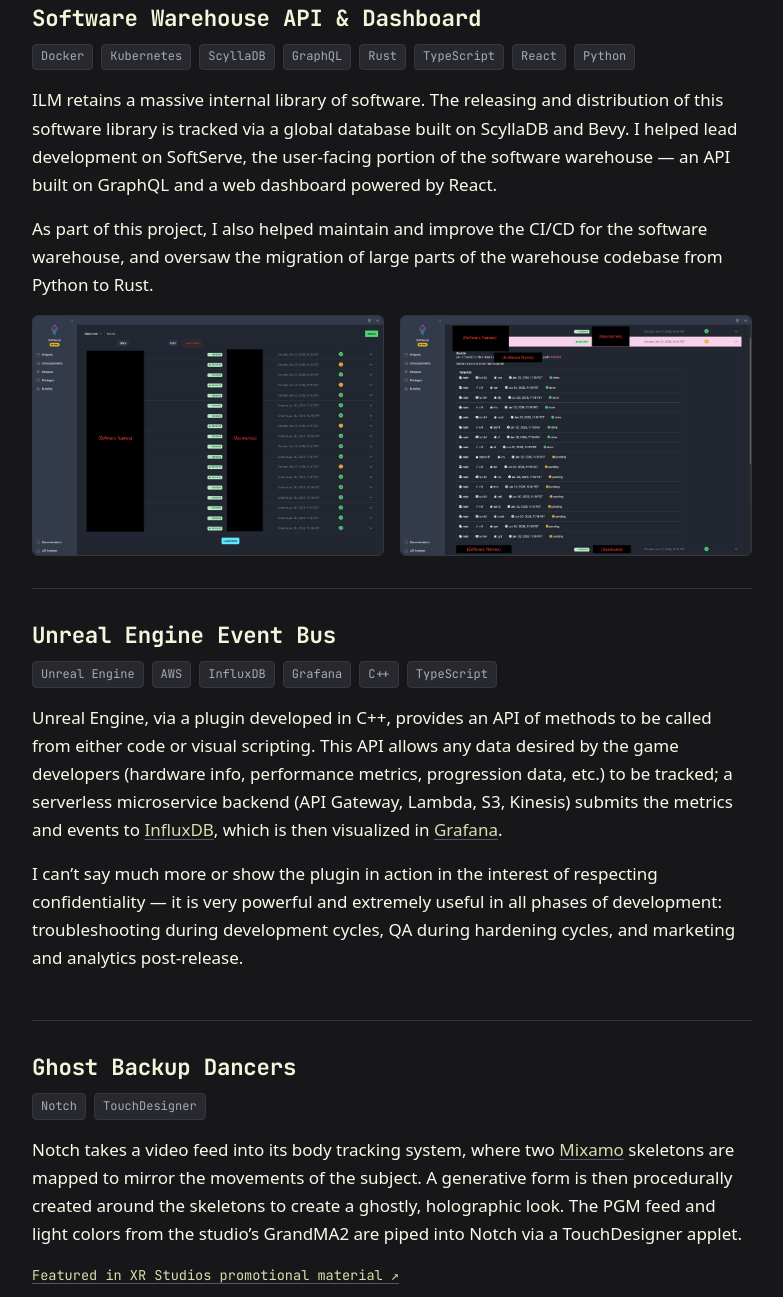
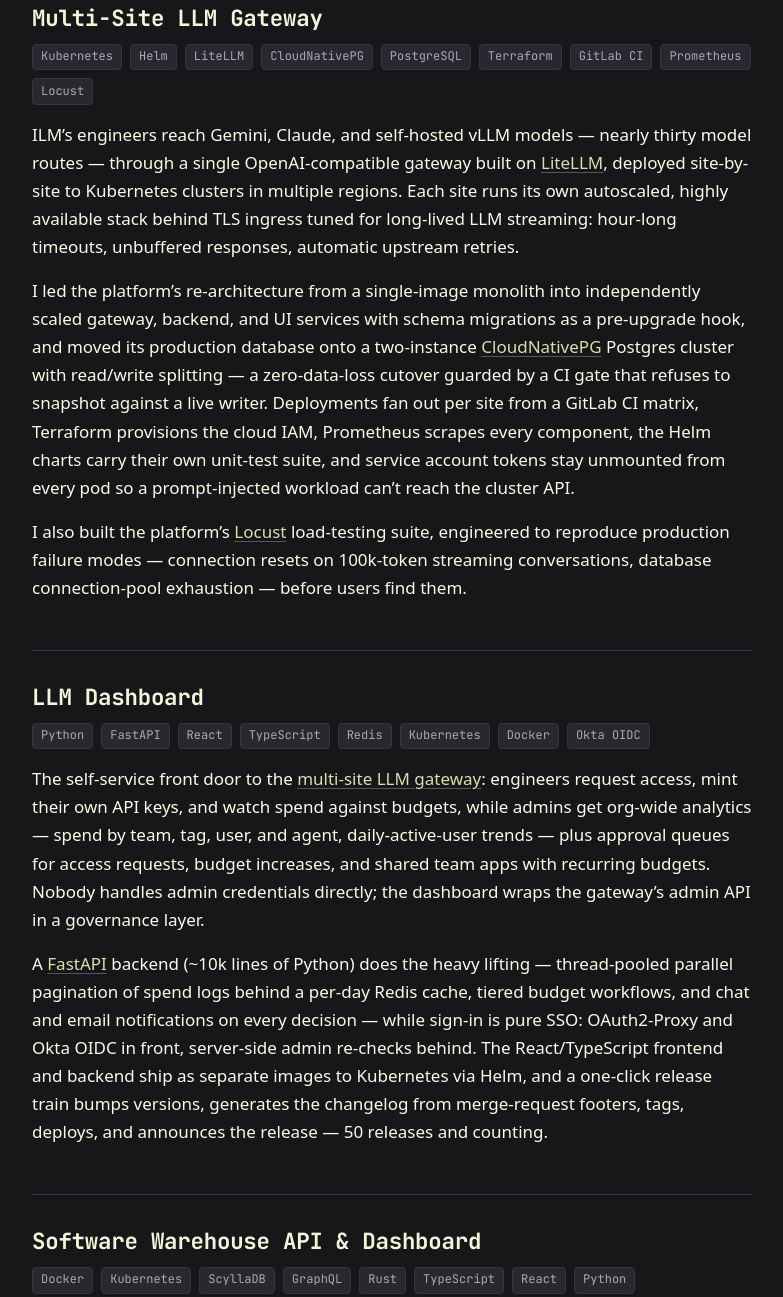
Before and after one commit to ToxicBananaParty/rydwy.com, an Astro site: page /portfolio in a window 1280 px wide. Shown: the part 896-2193 px from the top of the page, without its empty margins (248-1031 px from the left). Built offline with nearby package versions, Linux system fonts and the light colour scheme; Astro itself is replaced by a stand-in of ours.

Commit message:
Add and reorder projects

```diff
--- a/src/content/projects/demo-controller.md
+++ b/src/content/projects/demo-controller.md
@@ -1,7 +1,7 @@
 ---
 title: Demo Controller
 anchor: demo-controller
-order: 4
+order: 7
 tools: [Xcode, Swift 5]
 images:
   - src: ../../assets/democontroller.png
--- a/src/content/projects/ghost-backup-dancers.md
+++ b/src/content/projects/ghost-backup-dancers.md
@@ -1,7 +1,7 @@
 ---
 title: Ghost Backup Dancers
 anchor: ghost-backup-dancers
-order: 3
+order: 6
 tools: [Notch, TouchDesigner]
 link:
   label: Featured in XR Studios promotional material
--- /dev/null
+++ b/src/content/projects/llm-dashboard.md
@@ -0,0 +1,28 @@
+---
+title: LLM Dashboard
+anchor: llm-dashboard
+order: 3
+tools:
+  [Python, FastAPI, React, TypeScript, Redis, Kubernetes, Docker, Okta OIDC]
+# Screenshots to come — add censored captures like:
+# images:
+#   - src: ../../assets/llmdashboard-metrics.png
+#     alt: LLM Dashboard admin metrics view
+---
+The self-service front door to the [multi-site LLM gateway](#llm-gateway):
+engineers request access, mint their own API keys, and watch spend against
+budgets, while admins get org-wide analytics — spend by team, tag, user, and
+agent, daily-active-user trends — plus approval queues for access requests,
+budget increases, and shared team apps with recurring budgets. Nobody handles
+admin credentials directly; the dashboard wraps the gateway's admin API in a
+governance layer.
+
+A [FastAPI](https://fastapi.tiangolo.com/) backend (~10k lines of Python)
+does the heavy lifting — thread-pooled parallel pagination of spend logs
+behind a per-day Redis cache, tiered budget workflows, and chat and email
+notifications on every decision — while sign-in is pure SSO: OAuth2-Proxy and
+Okta OIDC in front, server-side admin re-checks behind. The React/TypeScript
+frontend and backend ship as separate images to Kubernetes via Helm, and a
+one-click release train bumps versions, generates the changelog from
+merge-request footers, tags, deploys, and announces the release — 50 releases
+and counting.
--- /dev/null
+++ b/src/content/projects/llm-gateway.md
@@ -0,0 +1,43 @@
+---
+title: Multi-Site LLM Gateway
+anchor: llm-gateway
+order: 2
+tools:
+  [
+    Kubernetes,
+    Helm,
+    LiteLLM,
+    CloudNativePG,
+    PostgreSQL,
+    Terraform,
+    GitLab CI,
+    Prometheus,
+    Locust,
+  ]
+# Screenshots to come — add censored captures like:
+# images:
+#   - src: ../../assets/llmgateway-grafana.png
+#     alt: LLM gateway Grafana dashboard
+---
+ILM's engineers reach Gemini, Claude, and self-hosted vLLM models — nearly
+thirty model routes — through a single OpenAI-compatible gateway built on
+[LiteLLM](https://www.litellm.ai/), deployed site-by-site to Kubernetes
+clusters in multiple regions. Each site runs its own autoscaled,
+highly available stack behind TLS ingress tuned for long-lived LLM streaming:
+hour-long timeouts, unbuffered responses, automatic upstream retries.
+
+I led the platform's re-architecture from a single-image monolith into
+independently scaled gateway, backend, and UI services with schema migrations
+as a pre-upgrade hook, and moved its production database onto a two-instance
+[CloudNativePG](https://cloudnative-pg.io/) Postgres cluster with read/write
+splitting — a zero-data-loss cutover guarded by a CI gate that refuses to
+snapshot against a live writer. Deployments fan out per site from a GitLab CI
+matrix, Terraform provisions the cloud IAM, Prometheus scrapes every
+component, the Helm charts carry their own unit-test suite, and service
+account tokens stay unmounted from every pod so a prompt-injected workload
+can't reach the cluster API.
+
+I also built the platform's [Locust](https://locust.io/) load-testing suite,
+engineered to reproduce production failure modes — connection resets on
+100k-token streaming conversations, database connection-pool exhaustion —
+before users find them.
--- a/src/content/projects/ofxxrs.md
+++ b/src/content/projects/ofxxrs.md
@@ -1,7 +1,7 @@
 ---
 title: ofxXRS
 anchor: ofxxrs
-order: 8
+order: 11
 tools: [C++, openFrameworks]
 ---
 A graphical library for [openFrameworks](https://openframeworks.cc/) that
--- a/src/content/projects/pgm-screenshotter.md
+++ b/src/content/projects/pgm-screenshotter.md
@@ -1,7 +1,7 @@
 ---
 title: PGM Screenshotter
 anchor: pgm-screenshotter
-order: 6
+order: 9
 tools: [TypeScript, TouchDesigner, OBS Studio]
 images:
   - src: ../../assets/pgmscreenshotter.png
--- a/src/content/projects/software-warehouse.md
+++ b/src/content/projects/software-warehouse.md
@@ -1,7 +1,7 @@
 ---
 title: Software Warehouse API & Dashboard
 anchor: software-warehouse
-order: 1
+order: 4
 tools: [Docker, Kubernetes, ScyllaDB, GraphQL, Rust, TypeScript, React, Python]
 images:
   - src: ../../assets/softserve-releases.png
--- a/src/content/projects/status-monitor.md
+++ b/src/content/projects/status-monitor.md
@@ -1,7 +1,7 @@
 ---
 title: Status Monitor
 anchor: status-monitor
-order: 7
+order: 10
 tools: [TypeScript, Prometheus, Grafana]
 images:
   - src: ../../assets/statusmonitor.png
--- a/src/content/projects/touchdesigner-renderstream.md
+++ b/src/content/projects/touchdesigner-renderstream.md
@@ -1,7 +1,7 @@
 ---
 title: TouchDesigner RenderStream
 anchor: touchdesigner-renderstream
-order: 5
+order: 8
 tools: [TouchDesigner, Disguise, C++, Python]
 video:
   src: /media/touchrender.mp4
--- a/src/content/projects/unreal-event-bus.md
+++ b/src/content/projects/unreal-event-bus.md
@@ -1,7 +1,7 @@
 ---
 title: Unreal Engine Event Bus
 anchor: unreal-event-bus
-order: 2
+order: 5
 tools: [Unreal Engine, AWS, InfluxDB, Grafana, C++, TypeScript]
 ---
 Unreal Engine, via a plugin developed in C++, provides an API of methods to be
--- a/src/pages/portfolio.astro
+++ b/src/pages/portfolio.astro
@@ -11,7 +11,7 @@
 
 <Base
   title={`Portfolio — ${site.name}`}
-  description="Selected projects by Ryan Dwyer: platform engineering, XR and virtual production tooling, real-time graphics, and studio automation."
+  description="Selected projects by Ryan Dwyer: LLM platform engineering, XR and virtual production tooling, real-time graphics, and studio automation."
 >
   <h1>Portfolio</h1>
   <p>
```
Also changed, not shown: 1 other file.
